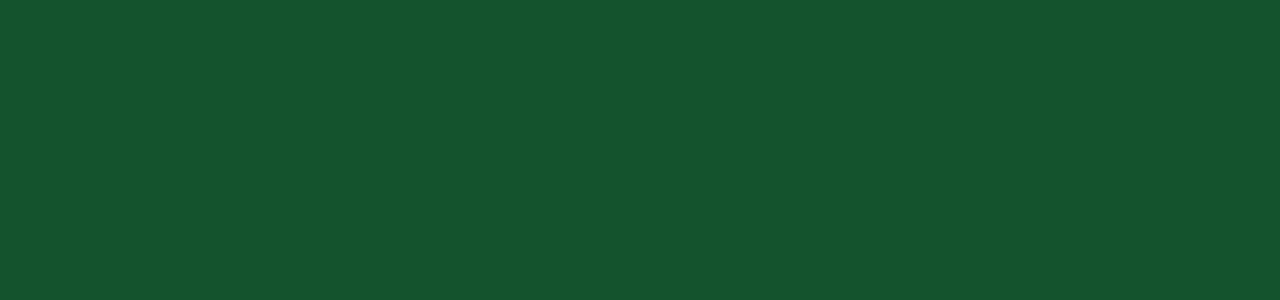
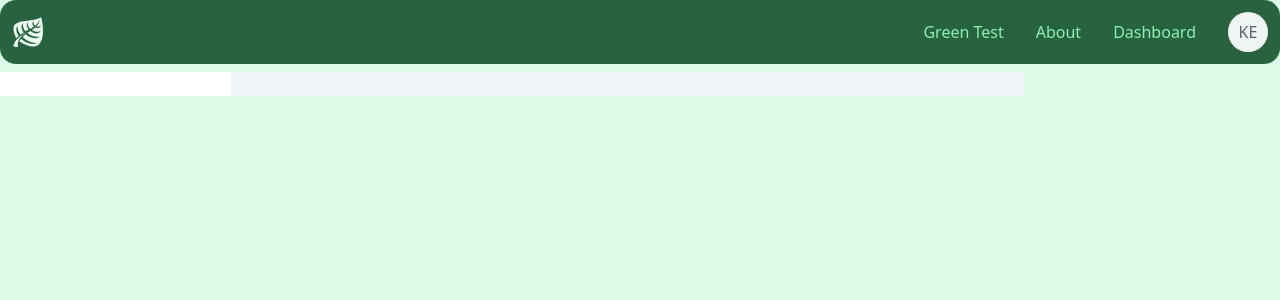
Before and after one commit to hackathonDFW2022/HackFront, a React (Vite) app: page /form in a window 1280 px wide. Before the commit this address had no page. Shown: the top 300 px of the page. Built offline with nearby package versions, Linux system fonts and the light colour scheme.

Commit message:
Fixed navbar :)

```diff
--- a/index.html
+++ b/index.html
@@ -4,7 +4,7 @@
     <meta charset="UTF-8" />
     <link rel="icon" type="image/svg+xml" href="/logo.svg" />
     <meta name="viewport" content="width=device-width, initial-scale=1.0" />
-    <title>Vite + React</title>
+    <title>Green Beings</title>
   </head>
   <body>
     <div id="root"></div>
--- a/src/App.jsx
+++ b/src/App.jsx
@@ -2,16 +2,21 @@ import { useState } from 'react'
 import reactLogo from './assets/react.svg'
 import LandingPage from './pages/LandingPage'
 import {Route,Routes} from 'react-router-dom'
+import GreenForm from './pages/GreenForm'
+import Navbar from './components/Navbar'
 
 
 function App() {
 
 
   return (
-     <main className='min-h-screen max-h-fit bg-green-900'>
-      <Routes>
-        <Route path='/' element={<LandingPage/>}/>
-      </Routes>
+     <main className='min-h-screen max-h-fit bg-green-100'>
+        <Navbar/>
+        <Routes>
+          <Route path='/' element={<LandingPage/>}/>
+          <Route path='/form' element={<GreenForm />} />
+          <Route path='/dashboard' />
+        </Routes>
     </main>
   )
 }
--- a/src/components/Navbar.jsx
+++ b/src/components/Navbar.jsx
@@ -1,5 +1,6 @@
 import { Avatar } from "./Avatar";
 import { GiLindenLeaf } from "react-icons/gi";
+import { Link } from 'react-router-dom'
 
 const Navbar = () =>{
     return(
@@ -8,8 +9,9 @@ const Navbar = () =>{
                 <div className="text-green-50 text-[2rem]"><GiLindenLeaf/></div>
             </div>
             <div className="flex gap-8 items-center text-green-300 text-1xl">
-            <a href="#">Calculator</a>
-            <a href="#">About</a>
+            <Link to="/form">Green Test</Link>
+            <Link to="/">About</Link>
+            <Link to="/dashboard">Dashboard</Link>
             <a href="#"><Avatar/></a>
             </div>
         </div>
--- a/src/pages/Form.jsx
+++ b/src/pages/GreenForm.jsx
@@ -1,10 +1,10 @@
 import React from 'react'
 
-const Form = () => {
+const GreenForm = () => {
   return (
-    <div className='w-4/5 bg-slate-100'>
+    <div className='w-4/5 bg-slate-100 flex-col mt-2'>
       <form action="">
-        <div className='flex z-0 mb-6 w-full group'>
+        <div className='relative z-0 mb-6 w-full group'>
             <input className='' />
             <label />
 
@@ -17,4 +17,4 @@ const Form = () => {
   )
 }
 
-export default Form
+export default GreenForm
--- a/src/pages/LandingPage.jsx
+++ b/src/pages/LandingPage.jsx
@@ -3,7 +3,7 @@ import Navbar from "../components/Navbar";
 const LandingPage = () => {
     return(
         <>
-        <Navbar/>
+
         </>
     )
 }
```
